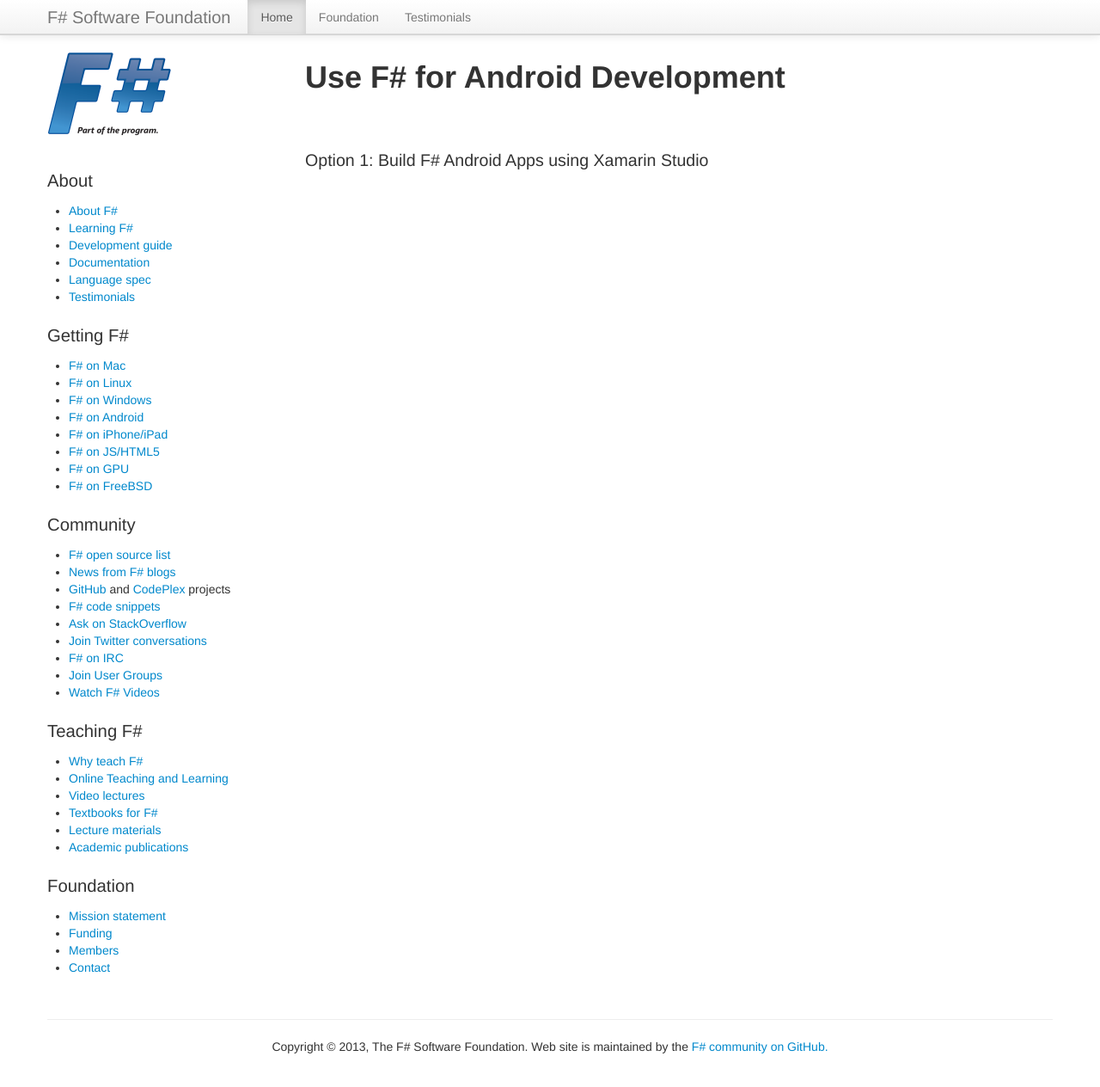
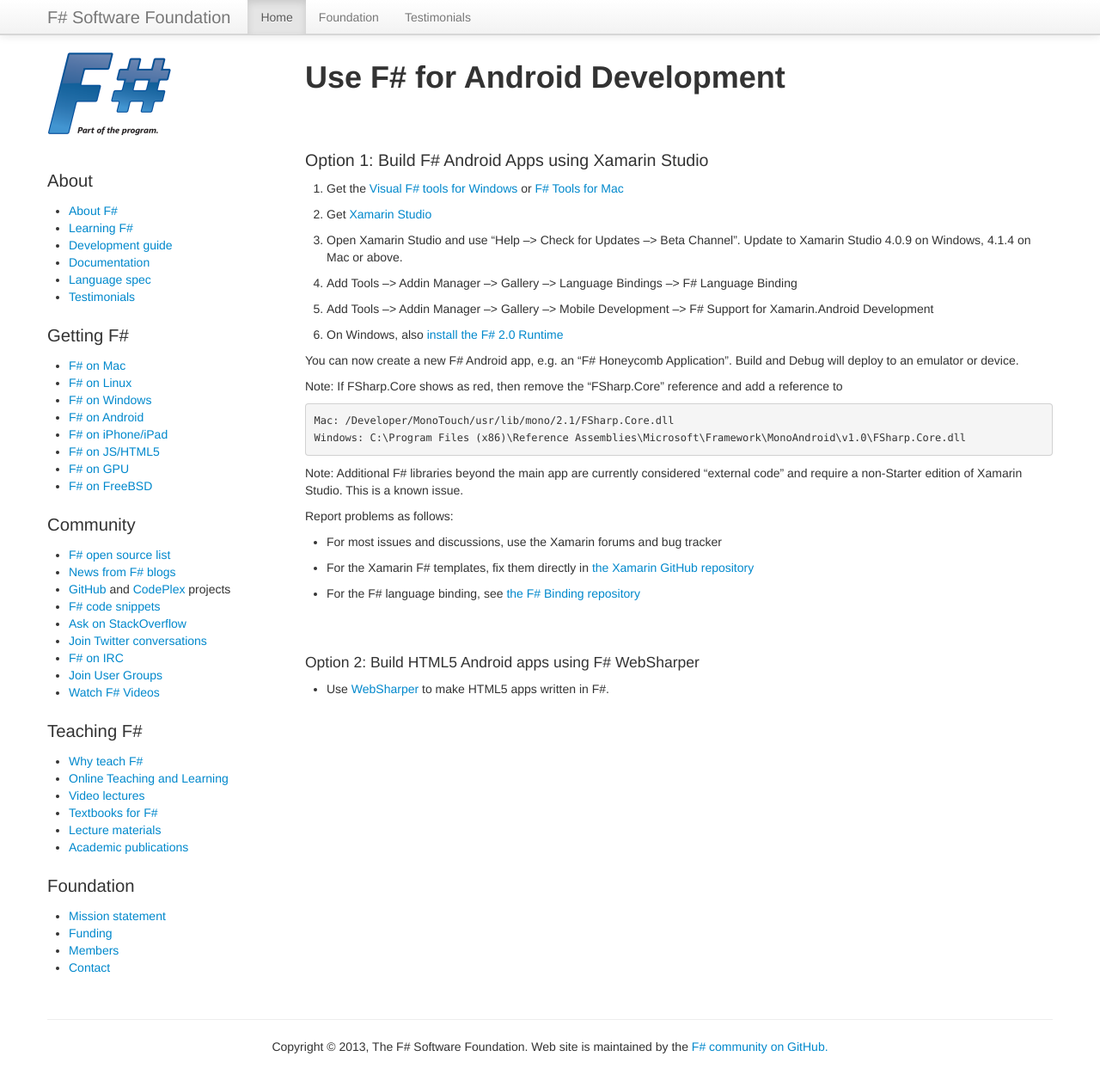
Before and after one commit to fsharp/fsharp.org, a Jekyll site: the page built from use/android/index.md, in a window 1280 px wide and 1277 px high. Shown: the top 1264 px of the window at 86% size. Built offline with Jekyll 4.4.1, drawn with Linux system fonts in a browser that asks for light colours; nearby versions of some CDN libraries; some web fonts are replaced; comment, search, counter and statistics services are not loaded.

Commit message:
Update index.md

```diff
--- a/use/android/index.md
+++ b/use/android/index.md
@@ -5,3 +5,36 @@
 ---
 
 ### Option 1: Build F# Android Apps using Xamarin Studio
+
+1. Get the [Visual F# tools for Windows](/use/windows) or [F# Tools for Mac](/use/mac)
+2. Get [Xamarin Studio](http://xamarin.com/download)
+3. Open Xamarin Studio and use "Help --> Check for Updates --> Beta Channel". Update to Xamarin Studio 4.0.9 on Windows, 4.1.4 on Mac or above.
+4. Add Tools --> Addin Manager --> Gallery --> Language Bindings --> F# Language Binding
+5. Add Tools --> Addin Manager --> Gallery --> Mobile Development --> F# Support for Xamarin.Android Development
+6. On Windows, also [install the F# 2.0 Runtime](http://www.microsoft.com/en-us/download/details.aspx?id=13450)
+
+You can now create a new F# Android app, e.g. an "F# Honeycomb Application". Build and Debug will deploy to an emulator or device.
+
+Note: If FSharp.Core shows as red, then remove the "FSharp.Core" reference and add a reference to
+
+    Mac: /Developer/MonoTouch/usr/lib/mono/2.1/FSharp.Core.dll
+    Windows: C:\Program Files (x86)\Reference Assemblies\Microsoft\Framework\MonoAndroid\v1.0\FSharp.Core.dll
+
+Note: Additional F# libraries beyond the main app are currently considered "external code" and require a non-Starter edition of Xamarin Studio. This is a known issue.
+
+Report problems as follows:
+
+* For most issues and discussions, use the Xamarin forums and bug tracker
+* For the Xamarin F# templates, fix them directly in [the Xamarin GitHub repository](http://github.com/xamarin/md-xamarin-fsharp-addins)
+* For the F# language binding, see [the F# Binding repository](http://github.com/fsharp/fsharpbinding)
+
+<br />
+<br />
+
+
+#### Option 2: Build HTML5 Android apps using F# WebSharper
+
+* Use [WebSharper](http://www.websharper.com) to make HTML5 apps written in F#.
+
+<br />
+<br />
```
